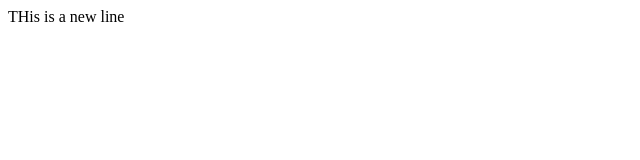
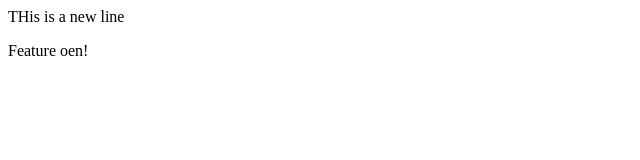
Before and after one commit to unboxingart/fantastic-journey, a plain HTML site: page index.html in a window 1280 px wide. Shown: the full height of the page, 0-640 px from the left. Drawn offline with Linux system fonts and the light colour scheme.

Commit message:
Update index.html

```diff
--- a/index.html
+++ b/index.html
@@ -8,5 +8,6 @@
 </head>
 <body>
     THis is a new line
+    <p>Feature oen!</p>
 </body>
 </html>
```
